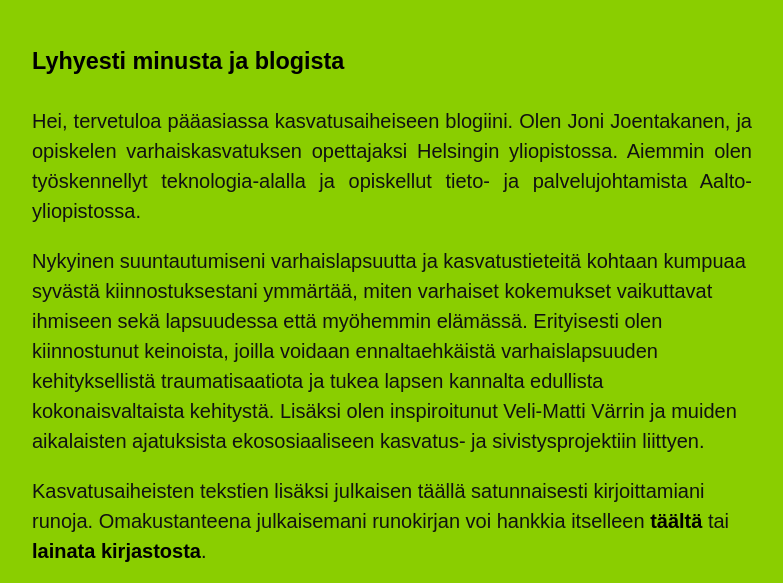
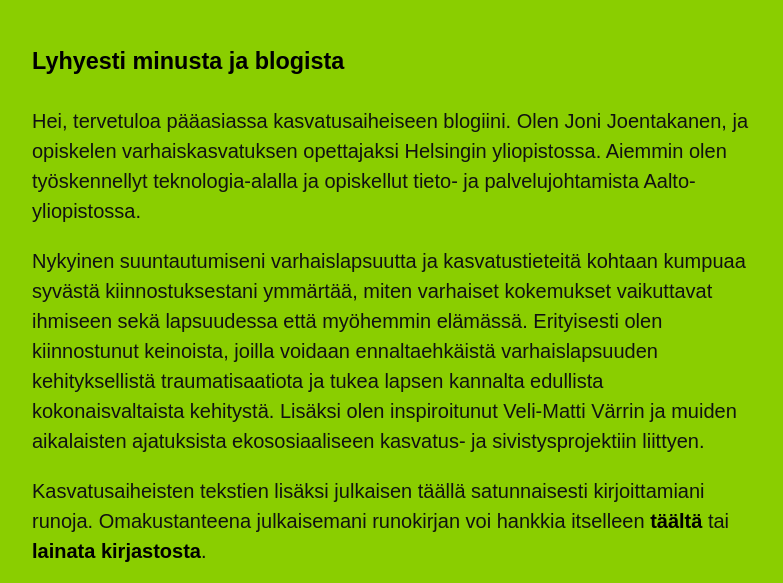
Before and after one commit to jombucha/kotisivut, a plain HTML site: page index.html in a window 1280 px wide. Shown: the part 213-796 px from the top of the page, without its empty margins (218-1001 px from the left). Drawn offline with Linux system fonts and the light colour scheme.

Commit message:
Update index.html

```diff
--- a/index.html
+++ b/index.html
@@ -22,7 +22,7 @@
 
     <main>
         <h3>Lyhyesti minusta ja blogista</h3>
-        <p>Hei, tervetuloa pääasiassa kasvatusaiheiseen blogiini. Olen Joni Joentakanen, ja opiskelen varhaiskasvatuksen opettajaksi Helsingin yliopistossa. Aiemmin olen työskennellyt teknologia-alalla ja opiskellut tieto- ja palvelujohtamista Aalto-yliopistossa.
+        Hei, tervetuloa pääasiassa kasvatusaiheiseen blogiini. Olen Joni Joentakanen, ja opiskelen varhaiskasvatuksen opettajaksi Helsingin yliopistossa. Aiemmin olen työskennellyt teknologia-alalla ja opiskellut tieto- ja palvelujohtamista Aalto-yliopistossa.
 </p>
 Nykyinen suuntautumiseni varhaislapsuutta ja kasvatustieteitä kohtaan kumpuaa syvästä kiinnostuksestani ymmärtää, miten varhaiset kokemukset vaikuttavat ihmiseen sekä lapsuudessa että myöhemmin elämässä. Erityisesti olen kiinnostunut keinoista, joilla voidaan ennaltaehkäistä varhaislapsuuden kehityksellistä traumatisaatiota ja tukea lapsen kannalta edullista kokonaisvaltaista kehitystä. Lisäksi olen inspiroitunut Veli-Matti Värrin ja muiden aikalaisten ajatuksista ekososiaaliseen kasvatus- ja sivistysprojektiin liittyen.
 </p>
```
